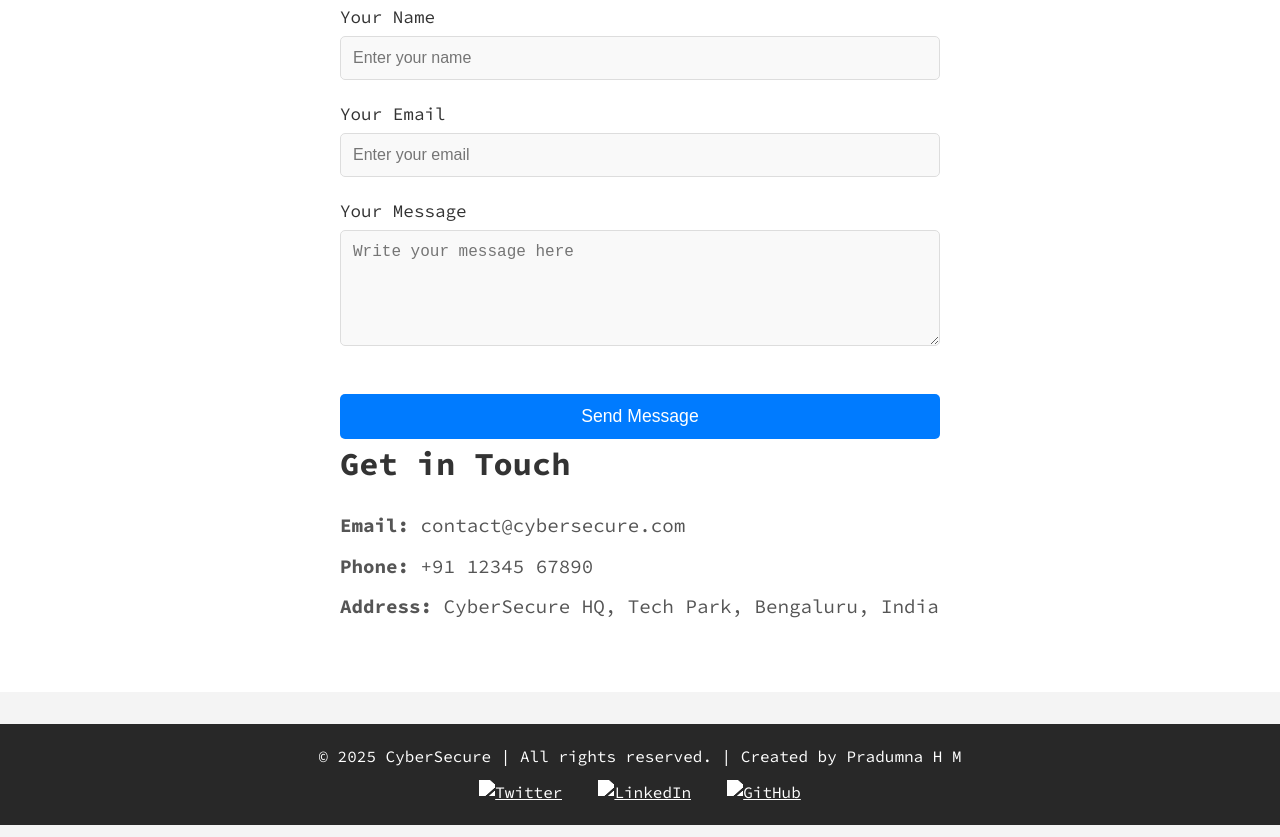
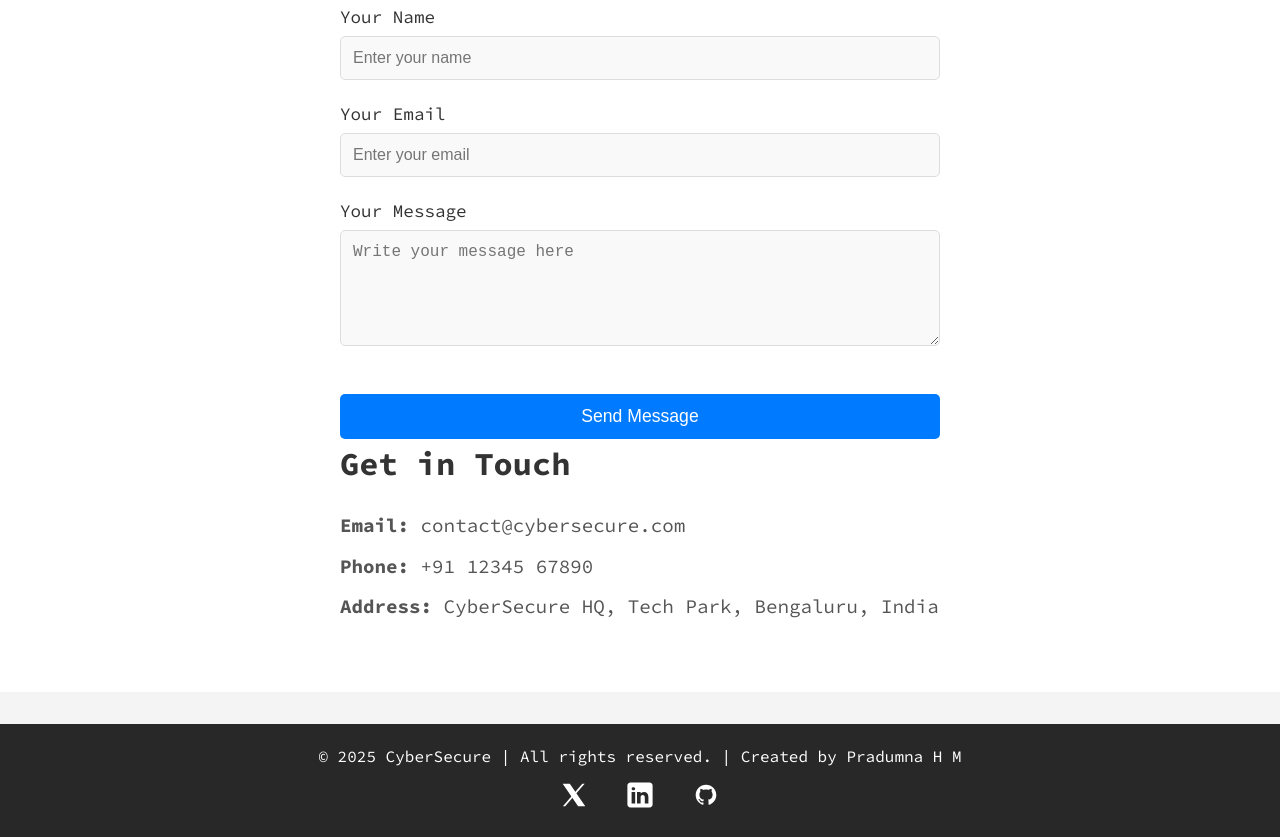
Before and after one commit to Hmpradumna/Cyber-Security, a plain HTML site: page contact.html in a window 1280 px wide. Shown: the part 303-1140 px from the top of the page. Drawn offline with Linux system fonts and the light colour scheme; files whose address does not match are found by name.

Commit message:
Update contact.html

```diff
--- a/contact.html
+++ b/contact.html
@@ -58,9 +58,9 @@
     <footer class="footer">
         <p>&copy; 2025 CyberSecure | All rights reserved. | Created by Pradumna H M</p>
         <ul class="social-links">
-            <li><a href="https://x.com/HmPradumna"><img src="/public/assets/twitter.svg" alt="Twitter"></a></li>
-            <li><a href="https://in.linkedin.com/in/pradumna-hm-152a69247"><img src="/public/assets/linkedin.svg" alt="LinkedIn"></a></li>
-            <li><a href="https://github.com/Hmpradumna"><img src="/public/assets/github.svg" alt="GitHub"></a></li>
+            <li><a href="https://x.com/HmPradumna"><img src="twitter.svg" alt="Twitter"></a></li>
+            <li><a href="https://in.linkedin.com/in/pradumna-hm-152a69247"><img src="linkedin.svg" alt="LinkedIn"></a></li>
+            <li><a href="https://github.com/Hmpradumna"><img src="github.svg" alt="GitHub"></a></li>
         </ul>
     </footer>
 
```
